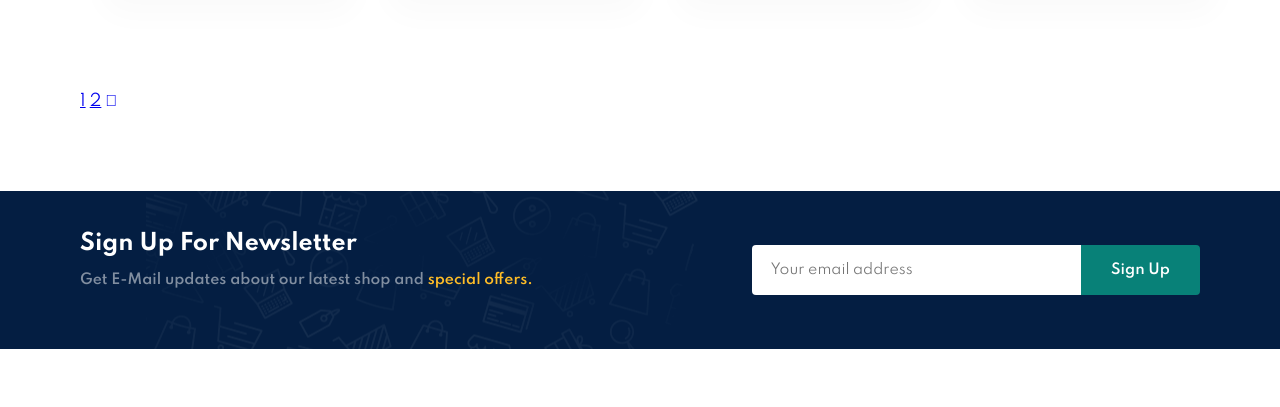
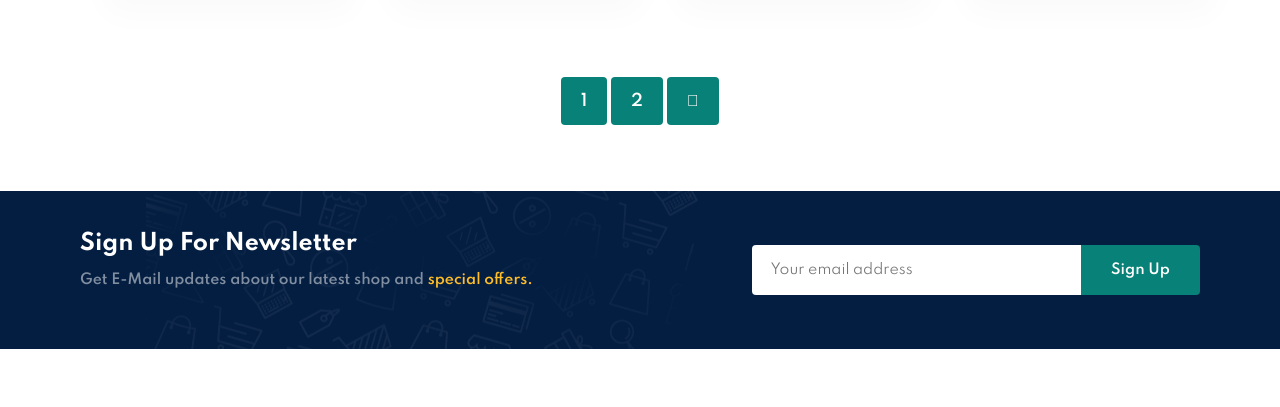
Before and after one commit to Crypt0nic0/Ecommerce-Full-Website, a plain HTML site: page shop.html in a window 1280 px wide. Shown: the part 2035-2442 px from the top of the page. Drawn offline with Linux system fonts and the light colour scheme.

Commit message:
pagination added

```diff
--- a/style.css
+++ b/style.css
@@ -727,3 +727,21 @@ footer .copyright{
 #page-header h2, #page-header p{
     color: #fff;
 }
+
+#pagination{
+    text-align: center;
+}
+
+#pagination a{
+    text-decoration: none;
+    background-color: #088178;
+    padding: 15px 20px;
+    border-radius: 4px;
+    color: #fff;
+    font-weight: 600;
+}
+
+#pagination a i{
+    font-size: 16px;
+    font-weight: 600;
+}
```
